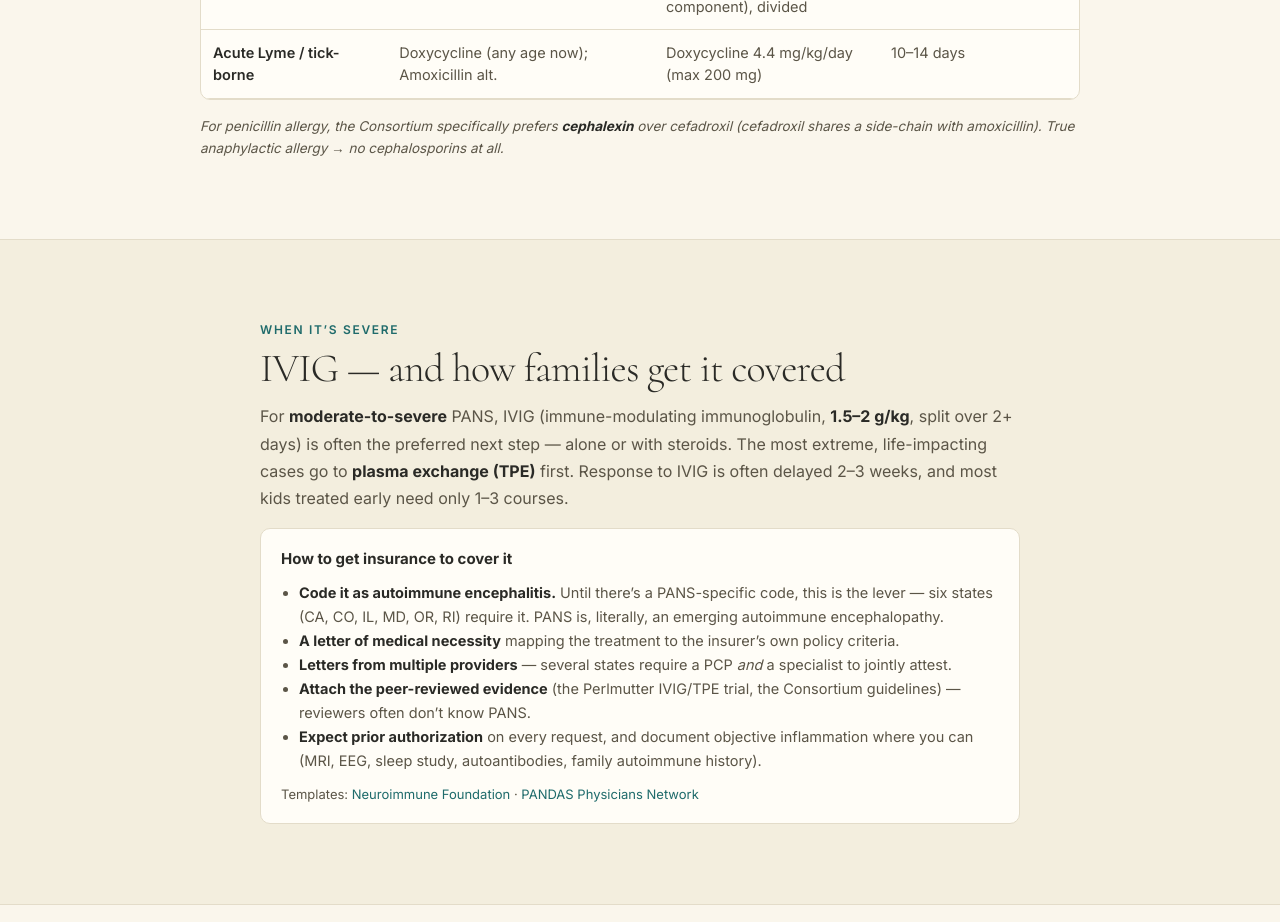
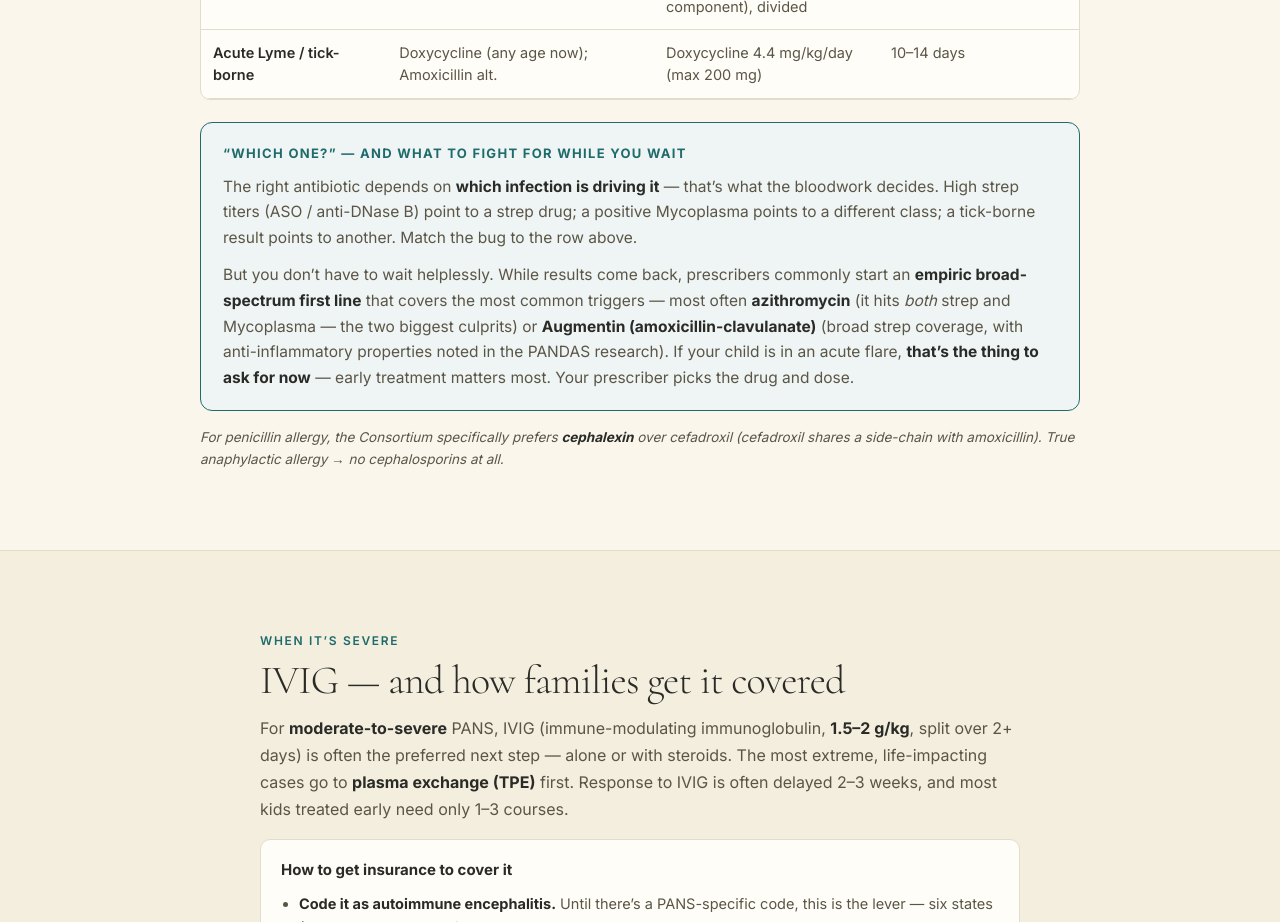
Before and after one commit to myleshorton/planb-pans, a Next.js app: page /protocol in a window 1280 px wide. Shown: the part 4140-5062 px from the top of the page. Built offline with nearby package versions, Linux system fonts and the light colour scheme.

Commit message:
feat(protocol): which antibiotic = the bloodwork decides + the broad-spectrum empiric (azithromycin / Augmentin) to fight for while you wait

```diff
--- a/app/protocol/page.tsx
+++ b/app/protocol/page.tsx
@@ -195,6 +195,22 @@ export default function ProtocolPage() {
               </tbody>
             </table>
           </div>
+          <div style={{ background: '#eef5f4', border: `1px solid ${teal}`, borderRadius: 12, padding: '20px 22px', margin: '22px 0 0' }}>
+            <p style={{ fontSize: 13, letterSpacing: '0.1em', textTransform: 'uppercase', color: teal, fontWeight: 700, margin: '0 0 10px' }}>&ldquo;Which one?&rdquo; — and what to fight for while you wait</p>
+            <p style={{ fontSize: 15.5, color: soft, lineHeight: 1.65, margin: '0 0 12px' }}>
+              The right antibiotic depends on <strong style={{ color: ink }}>which infection is driving it</strong> — that&rsquo;s what the
+              bloodwork decides. High strep titers (ASO / anti-DNase B) point to a strep drug; a positive Mycoplasma points to a
+              different class; a tick-borne result points to another. Match the bug to the row above.
+            </p>
+            <p style={{ fontSize: 15.5, color: soft, lineHeight: 1.65, margin: 0 }}>
+              But you don&rsquo;t have to wait helplessly. While results come back, prescribers commonly start an{' '}
+              <strong style={{ color: ink }}>empiric broad-spectrum first line</strong> that covers the most common triggers — most often{' '}
+              <strong style={{ color: ink }}>azithromycin</strong> (it hits <em>both</em> strep and Mycoplasma — the two biggest culprits) or{' '}
+              <strong style={{ color: ink }}>Augmentin (amoxicillin-clavulanate)</strong> (broad strep coverage, with anti-inflammatory
+              properties noted in the PANDAS research). If your child is in an acute flare, <strong style={{ color: ink }}>that&rsquo;s the
+              thing to ask for now</strong> — early treatment matters most. Your prescriber picks the drug and dose.
+            </p>
+          </div>
           <p style={{ fontSize: 13.5, color: soft, fontStyle: 'italic', margin: '16px 0 0' }}>
             For penicillin allergy, the Consortium specifically prefers <strong style={{ color: ink }}>cephalexin</strong> over
             cefadroxil (cefadroxil shares a side-chain with amoxicillin). True anaphylactic allergy → no cephalosporins at all.
```
